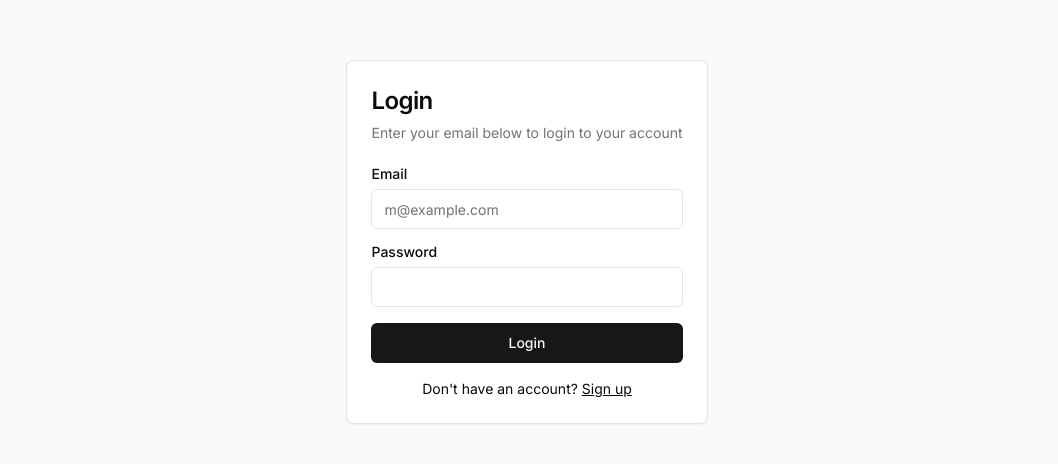
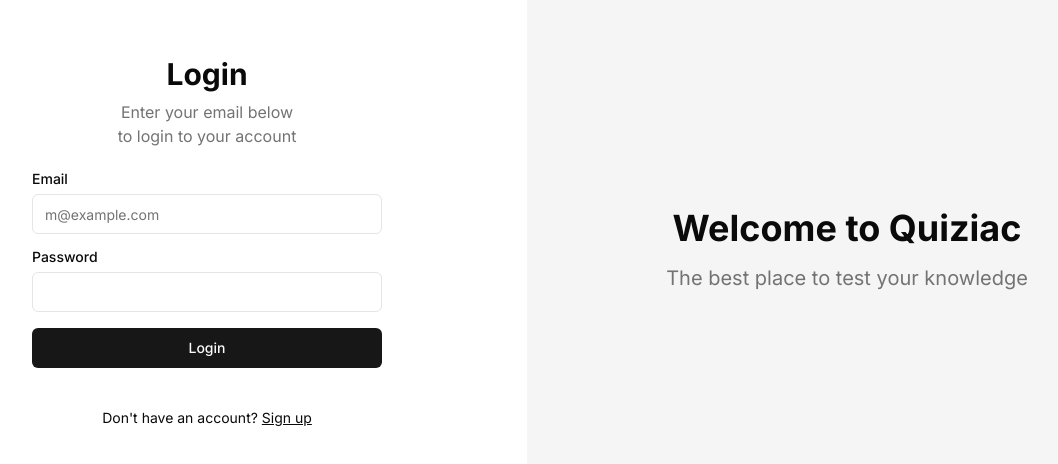
Before and after one commit to Ayush110103/Quiziac, a Next.js app: page /login in a window 1280 px wide. Shown: the part 158-622 px from the top of the page, without its empty margins (113-1171 px from the left). Built offline with nearby package versions, Linux system fonts and the light colour scheme; no server answers.

Commit message:
login ui

```diff
--- a/app/login/page.tsx
+++ b/app/login/page.tsx
@@ -1,13 +1,13 @@
 'use client';
 
+import Link from "next/link"
 import { useState } from 'react';
 import { useRouter } from 'next/navigation';
 import { createClient } from '@/lib/supabase-client';
-import { Button } from '@/components/ui/button';
-import { Input } from '@/components/ui/input';
-import { Label } from '@/components/ui/label';
-import { Card, CardContent, CardDescription, CardHeader, CardTitle } from '@/components/ui/card';
-import Link from 'next/link';
+
+import { Button } from "@/components/ui/button"
+import { Input } from "@/components/ui/input"
+import { Label } from "@/components/ui/label"
 
 export default function LoginPage() {
     const [email, setEmail] = useState('');
@@ -29,19 +29,20 @@ export default function LoginPage() {
         setMessage(error.message);
       } else {
         router.push('/');
+        router.refresh();
       }
     };
 
   return (
-    <div className="min-h-screen flex items-center justify-center bg-gray-50 dark:bg-gray-900">
-      <Card className="mx-auto max-w-sm">
-        <CardHeader>
-          <CardTitle className="text-2xl">Login</CardTitle>
-          <CardDescription>
+    <div className="w-full lg:grid lg:min-h-screen lg:grid-cols-2">
+      <div className="flex items-center justify-center py-12">
+        <div className="mx-auto grid w-[350px] gap-6">
+          <div className="grid gap-2 text-center">
+            <h1 className="text-3xl font-bold">Login</h1>
+            <p className="text-balance text-muted-foreground">
               Enter your email below to login to your account
-          </CardDescription>
-        </CardHeader>
-        <CardContent>
+            </p>
+          </div>
           <form onSubmit={handleLogin} className="grid gap-4">
             <div className="grid gap-2">
               <Label htmlFor="email">Email</Label>
@@ -55,9 +56,7 @@ export default function LoginPage() {
               />
             </div>
             <div className="grid gap-2">
-              <div className="flex items-center">
               <Label htmlFor="password">Password</Label>
-              </div>
               <Input
                 id="password"
                 type="password"
@@ -77,8 +76,14 @@ export default function LoginPage() {
               Sign up
             </Link>
           </div>
-        </CardContent>
-      </Card>
         </div>
-  );
+      </div>
+      <div className="hidden bg-muted lg:block">
+        <div className="flex flex-col h-full items-center justify-center">
+            <h1 className="text-4xl font-bold p-4">Welcome to Quiziac</h1>
+            <p className="text-xl text-muted-foreground">The best place to test your knowledge</p>
+        </div>
+      </div>
+    </div>
+  )
 }
--- a/app/signup/page.tsx
+++ b/app/signup/page.tsx
@@ -6,7 +6,6 @@ import { createClient } from '@/lib/supabase-client';
 import { Button } from '@/components/ui/button';
 import { Input } from '@/components/ui/input';
 import { Label } from '@/components/ui/label';
-import { Card, CardContent, CardDescription, CardHeader, CardTitle } from '@/components/ui/card';
 import Link from 'next/link';
 
 export default function SignupPage() {
@@ -36,15 +35,15 @@ export default function SignupPage() {
   };
 
   return (
-    <div className="min-h-screen flex items-center justify-center bg-gray-50 dark:bg-gray-900">
-      <Card className="mx-auto max-w-sm">
-        <CardHeader>
-          <CardTitle className="text-2xl">Sign Up</CardTitle>
-          <CardDescription>
-            Enter your information to create an account
-          </CardDescription>
-        </CardHeader>
-        <CardContent>
+    <div className="w-full lg:grid lg:min-h-screen lg:grid-cols-2">
+      <div className="flex items-center justify-center py-12">
+        <div className="mx-auto grid w-[350px] gap-6">
+          <div className="grid gap-2 text-center">
+            <h1 className="text-3xl font-bold">Sign Up</h1>
+            <p className="text-balance text-muted-foreground">
+                Enter your information to create an account
+            </p>
+          </div>
           <form onSubmit={handleSignup} className="grid gap-4">
             <div className="grid gap-2">
               <Label htmlFor="email">Email</Label>
@@ -67,7 +66,7 @@ export default function SignupPage() {
                 onChange={(e) => setPassword(e.target.value)}
               />
             </div>
-            {message && <p className="text-sm font-medium text-center">{message}</p>}
+            {message && <p className="text-green-500 text-sm text-center">{message}</p>}
             <Button type="submit" className="w-full">
               Create an account
             </Button>
@@ -78,8 +77,14 @@ export default function SignupPage() {
               Login
             </Link>
           </div>
-        </CardContent>
-      </Card>
+        </div>
+      </div>
+      <div className="hidden bg-muted lg:block">
+      <div className="flex flex-col h-full items-center justify-center">
+            <h1 className="text-4xl font-bold p-4">Welcome to Quiziac</h1>
+            <p className="text-xl text-muted-foreground">The best place to test your knowledge</p>
+        </div>
+      </div>
     </div>
   );
 }
```
Lines whose indentation alone changed are shown as unchanged.
